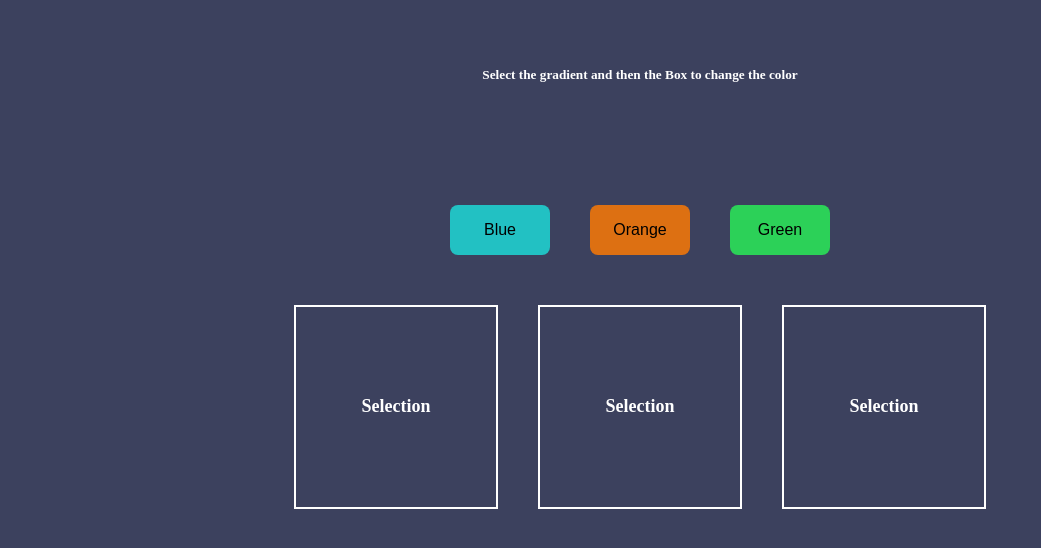
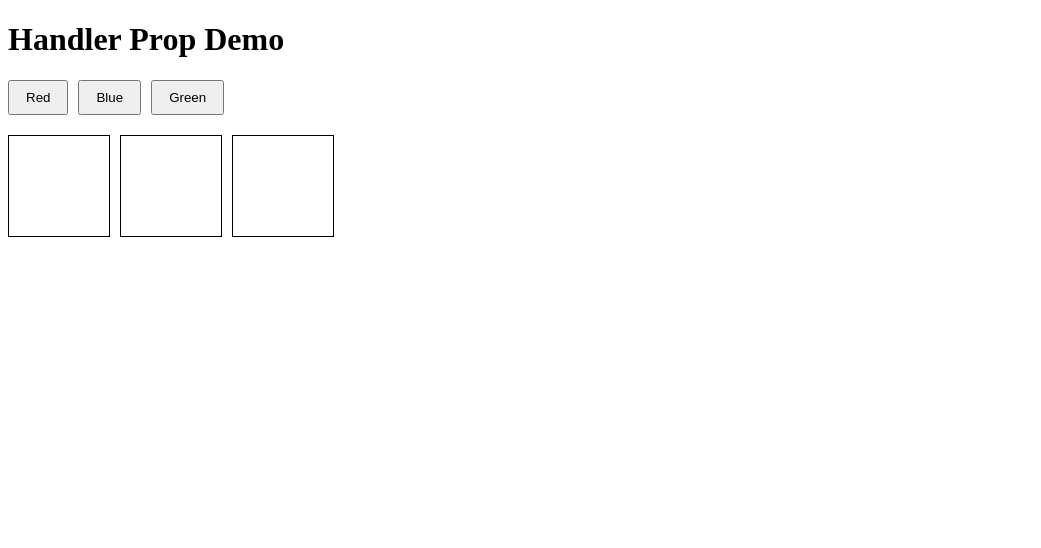
Before and after one commit to acciojob/passing-handler-prop-react-roshan194, a React app: page / in a window 1280 px wide. Shown: the top 548 px of the page, without its empty margins (0-1041 px from the left). Built offline with nearby package versions, Linux system fonts and the light colour scheme.

Commit message:
add color

```diff
--- a/src/components/App.js
+++ b/src/components/App.js
@@ -1,75 +1,27 @@
-import React, { useState, useRef } from "react";
-import '../styles/App.css';
+import React, { useState } from 'react';
+import ColourSelector from './ColourSelector';
 import Selection from './Selection';
-import ColourSelector from './ColourSelector';
 
-const colourConfig = [{
-    key: 'blue',
-    label: 'Blue',
-    classname: 'btn-blue',
-    background: 'rgb(34, 193, 195)'
-  }, {
-    key: 'orange',
-    label: 'Orange',
-    classname: 'btn-orange',
-    background: 'rgb(221, 112, 18)'
-  }, {
-    key: 'green',
-    label: 'Green',
-    classname: 'btn-green',
-    background: 'rgb(44, 209, 88)'
-  }
+const colorConfig = [
+  { id: 'red', label: 'Red' },
+  { id: 'blue', label: 'Blue' },
+  { id: 'green', label: 'Green' },
 ];
 
-const title = 'Select the gradient and then the Box to change the color';
-
-const App = () => {
-  const selectionRefs = useRef([]);
-
-  const applyColor = (updateSelectionStyle) => {
-    updateSelectionStyle(nextBackground);
-  };
-
-  const [nextBackground, setNextBackground] = useState({ background: "", key: "" });
-
-  const handleColorSelect = (colorObj) => {
-    setNextBackground(colorObj);
-
-    // Update all selection boxes immediately
-    selectionRefs.current.forEach(ref => {
-      if (ref) {
-        ref(colorObj);
-      }
-    });
-  };
+function App() {
+  const [selectedColor, setSelectedColor] = useState('');
 
   return (
-    <div id="master">
-      <h5 className="heading">{title}</h5>
-
-      <div className="row">
-        {colourConfig.map((config) => (
-          <ColourSelector
-            key={config.key}
-            config={config}
-            selectNextBackground={() => handleColorSelect({ background: config.background, key: config.key })}
-          />
-        ))}
-      </div>
-
-      <div className='row' id="children-wrapper">
-        {
-          ["selection1", "selection2", "selection3"].map((key, idx) => (
-            <Selection
-              key={key}
-              applyColor={applyColor}
-              refFn={(fn) => (selectionRefs.current[idx] = fn)}
-            />
-          ))
-        }
+    <div>
+      <h1>Handler Prop Demo</h1>
+      <ColourSelector config={colorConfig} selectColor={setSelectedColor} />
+      <div style={{ display: 'flex', gap: '10px', marginTop: '20px' }}>
+        <Selection selectedColor={selectedColor} />
+        <Selection selectedColor={selectedColor} />
+        <Selection selectedColor={selectedColor} />
       </div>
     </div>
   );
-};
+}
 
 export default App;
--- a/src/components/ColourSelector.js
+++ b/src/components/ColourSelector.js
@@ -1,17 +1,19 @@
 import React from 'react';
 
-const ColourSelector = (props) => {
-  const { config, selectNextBackground } = props;
-  const { background, classname, label, key } = config;
-
+function ColourSelector({ config, selectColor }) {
   return (
-    <button
-      className={classname}
-      onClick={() => selectNextBackground({ background, key })}
-    >
-      {label}
-    </button>
+    <div>
+      {config.map((color) => (
+        <button
+          key={color.id}
+          onClick={() => selectColor(color.id)}
+          style={{ marginRight: '10px', padding: '8px 16px' }}
+        >
+          {color.label}
+        </button>
+      ))}
+    </div>
   );
-};
+}
 
 export default ColourSelector;
--- a/src/components/Selection.js
+++ b/src/components/Selection.js
@@ -1,24 +1,25 @@
-import React, { useState, useEffect } from 'react';
+import React, { useState } from 'react';
 
-const Selection = ({ applyColor, refFn }) => {
-  const [style, setStyle] = useState({ background: '', key: '' });
+function Selection({ selectedColor }) {
+  const [bgColor, setBgColor] = useState('');
 
-  useEffect(() => {
-    if (refFn) {
-      refFn(setStyle);
-    }
-  }, []);
+  const handleClick = () => {
+    setBgColor(selectedColor);
+  };
 
   return (
     <div
       className="fix-box"
-      style={{ background: style.background }}
-      onClick={() => applyColor(setStyle)}
-      data-testid={style.key || ''}
-    >
-      Selection
-    </div>
+      onClick={handleClick}
+      style={{
+        width: '100px',
+        height: '100px',
+        backgroundColor: bgColor,
+        border: '1px solid black',
+        cursor: 'pointer',
+      }}
+    />
   );
-};
+}
 
 export default Selection;
```
